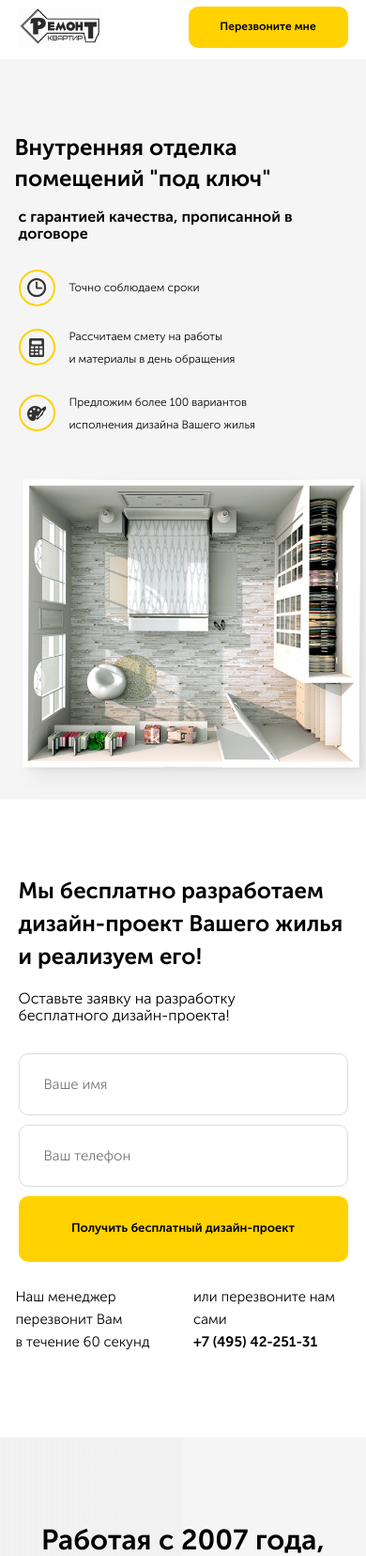
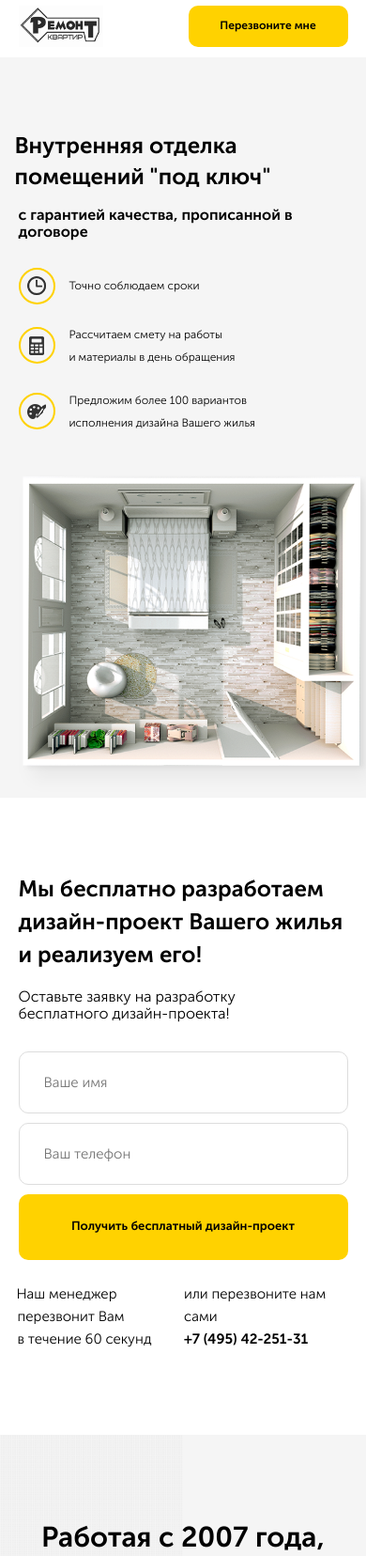
Before and after one commit to dquizi/Alphabet, a PHP site: page / in a window 390 px wide; the page is wider, and only the part inside the window is pictured. Shown: the top 1656 px of that part at 94% size. Run offline with PHP 8.4, Linux system fonts and the light colour scheme.

Commit message:
Подправил секцию under, добавил адаптив 320 на portfolio

```diff
--- a/Alphabet/src/css/style.css
+++ b/Alphabet/src/css/style.css
@@ -104,18 +107,6 @@ img {
   border-radius: 10px;
 }
 
-.subtext {
-  font-size: 15px;
-  line-height: 24px;
-}
-
-.phone {
-  font-family: 'Museo Sans Bold', sans-serif;
-  font-weight: 700;
-  font-size: 15px;
-  line-height: 24px;
-}
-
 .arrows__left:hover, .arrows__right:hover {
   cursor: pointer;
 }
@@ -142,7 +134,7 @@ img {
 
 /* Импорт стилей шапки */
 .navbar {
-  padding: 7px 0;
+  padding: 6px 0;
 }
 
 .navbar-block {
@@ -236,6 +228,7 @@ img {
 .hero {
   padding-top: 46px;
   background-color: #f5f5f5;
+  margin-bottom: 1px;
 }
 
 .hero-block {
@@ -408,6 +401,7 @@ img {
   background-position: center right;
   background-size: contain;
   position: relative;
+  margin-top: -1px;
 }
 
 .offer:before {
@@ -529,10 +526,7 @@ img {
   -webkit-box-pack: justify;
       -ms-flex-pack: justify;
           justify-content: space-between;
-  -webkit-box-align: center;
-      -ms-flex-align: center;
-          align-items: center;
-  margin-top: 25px;
+  margin-top: 24px;
 }
 
 .under-block {
@@ -542,8 +536,14 @@ img {
   margin-right: 25px;
 }
 
+.under-block__subtext {
+  margin-left: -1px;
+  font-size: 15px;
+  line-height: 24px;
+}
+
 .under-block:first-child {
-  margin-left: -3px;
+  margin-left: -1px;
 }
 
 .under-block:last-child {
@@ -551,10 +551,21 @@ img {
   margin-right: 0;
 }
 
-.under-block__contacts {
-  display: -webkit-box;
-  display: -ms-flexbox;
-  display: flex;
+.under-contacts {
+  margin-right: 9px;
+}
+
+.under-contacts__subtext {
+  display: block;
+  font-size: 15px;
+  line-height: 24px;
+}
+
+.under-contacts__phone {
+  font-family: 'Museo Sans Bold', sans-serif;
+  font-weight: 700;
+  font-size: 15px;
+  line-height: 24px;
 }
 
 @media (max-width: 320px) {
--- a/Alphabet/src/index.html
+++ b/Alphabet/src/index.html
@@ -93,19 +93,15 @@
           </form>
           <div class="under">
             <div class="under-block">
-              <span class="subtext">Наш менеджер перезвонит Вам <br> в течение 60 секунд</span>
+              <span class="under-block__subtext">Наш менеджер перезвонит Вам <br> в течение 60 секунд</span>
             </div>
-            <div class="under-block">
-              <div class="__contacts">
-                <span class="subtext">или перезвоните нам сами</span>
-                <div class="main-phone">
-                  <span class="phone">+7 (495) 42-251-31</span>
-                </div>
-              </div>
-
+            <div class="under-contacts">
+              <span class="under-contacts__subtext">или перезвоните нам сами</span>
+              <span class="under-contacts__phone">+7 (495) 42-251-31</span>
             </div>
           </div>
           </div>
+          <!-- /.offer-block -->
         </div>
       <!-- /.container -->
     </section>
--- a/Alphabet/src/sass/_interface.sass
+++ b/Alphabet/src/sass/_interface.sass
@@ -21,6 +21,8 @@ img
 @media (max-width: 320px)
   .container
     max-width: 280px
+  .section
+    padding-bottom: 55px
 
 .button
   +bold
@@ -50,21 +52,16 @@ img
   &:focus
     border: 1px solid orange
     border-radius: 10px
-.subtext
-  font-size: 15px
-  line-height: 24px
-.phone
-  +bold
-  font-size: 15px
-  line-height: 24px
 .arrows
   &__left, &__right
     &:hover
       cursor: pointer
+
 @media (max-width: 320px)
   .phone
     display: inline-block
     margin-top: 1px
+    margin-left: -2px
 
 .scrollup
   width: 40px
--- a/Alphabet/src/sass/blocks/_hero.sass
+++ b/Alphabet/src/sass/blocks/_hero.sass
@@ -1,6 +1,7 @@
 .hero
 	padding-top: 46px
 	background-color: $secondary
+	margin-bottom: 1px
 	&-block
 		display: flex
 	&-image
--- a/Alphabet/src/sass/blocks/_navbar.sass
+++ b/Alphabet/src/sass/blocks/_navbar.sass
@@ -1,5 +1,5 @@
 .navbar
-	padding: 7px 0
+	padding: 6px 0
 	&-block
 		display: flex
 		justify-content: space-between
--- a/Alphabet/src/sass/blocks/_offer.sass
+++ b/Alphabet/src/sass/blocks/_offer.sass
@@ -3,6 +3,7 @@
 	background-position: center right
 	background-size: contain
 	position: relative
+	margin-top: -1px
 	&:before
 		content: ''
 		width: 50%
@@ -56,14 +57,15 @@
 			padding-right: 0
 @media (max-width: 320px)
 	.offer
+		margin-bottom: -20px
 		&-block
 			width: 99%
-		&__title
-			font-size: 18px
-			line-height: 22px
-			margin-top: -41px
-			padding-right: 10px
-			margin-bottom: 25px
+			&__title
+				font-size: 18px
+				line-height: 22px
+				margin-top: -41px
+				padding-right: 10px
+				margin-bottom: 25px
 		&__subtitle
 			font-size: 14px
 			margin-bottom: 27px
--- a/Alphabet/src/sass/blocks/_portfolio.sass
+++ b/Alphabet/src/sass/blocks/_portfolio.sass
@@ -15,3 +15,17 @@
 .slider
   &__image
     margin: auto
+@media (max-width: 320px)
+	.portfolio
+		&__title
+      font-size: 18px
+      line-height: 22px
+      margin-top: -31px
+      margin-bottom: 24px
+  .portfolio__arrows
+    margin-top: 28px
+    margin-bottom: 64px
+  .slider
+    &__image
+      max-height: 221px
+      padding: 17px
--- a/Alphabet/src/sass/blocks/_under.sass
+++ b/Alphabet/src/sass/blocks/_under.sass
@@ -1,25 +1,36 @@
 .under
 	display: flex
 	justify-content: space-between
-	align-items: center
-	margin-top: 25px
+	margin-top: 24px
 	&-block
 		flex-basis: 50%
 		max-width: 100%
 		margin-right: 25px
+		&__subtext
+			margin-left: -1px
+			font-size: 15px
+			line-height: 24px
 		&:first-child
-			margin-left: -3px
+			margin-left: -1px
 		&:last-child
 			max-width: 201px
 			margin-right: 0
-		&__contacts
-			display: flex
+	&-contacts
+		margin-right: 9px
+		&__subtext
+			display: block
+			font-size: 15px
+			line-height: 24px
+		&__phone
+			+bold
+			font-size: 15px
+			line-height: 24px
+
 @media (max-width: 320px)
 	.under
 		flex-direction: column
 		align-items: flex-start
-		margin-left: 9px
-		&-block
-			&:last-child
-				margin-left: -3px
-				margin-top: 7px
+		margin-left: 8px
+		&-contacts
+			margin-left: -3px
+			margin-top: 6px
```
Also changed, not shown: other parts of Alphabet/src/css/style.css (+28 -4 lines), 1 other file.
